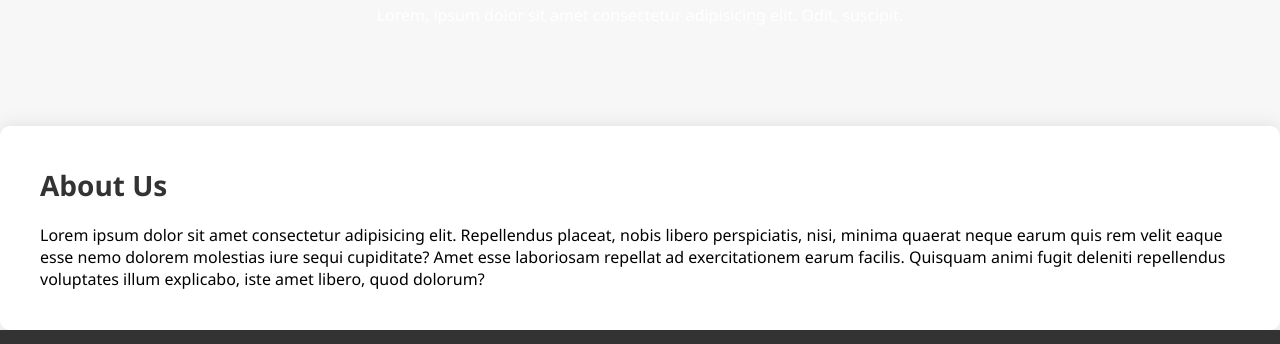
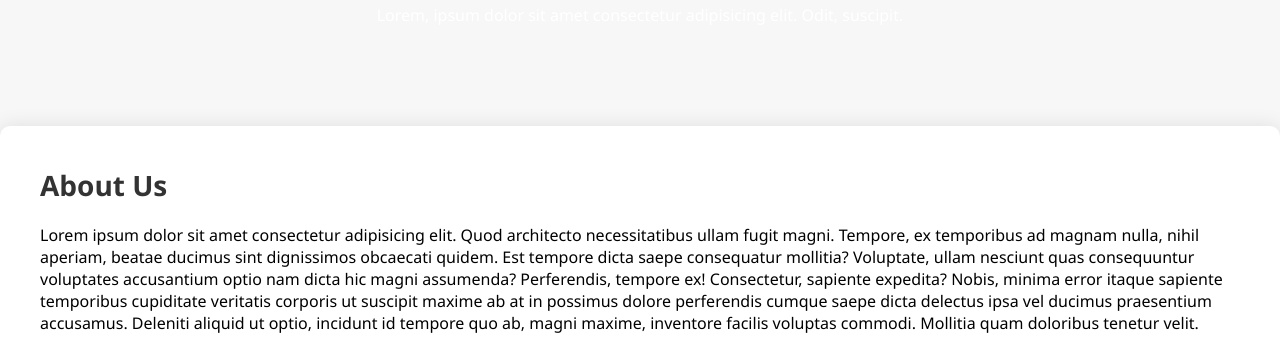
Before and after one commit to anannya-sharma/React-Start, a plain HTML site: page index.html in a window 1280 px wide. Shown: the part 270-614 px from the top of the page. Drawn offline with Linux system fonts and the light colour scheme.

Commit message:
Update index.html

```diff
--- a/index.html
+++ b/index.html
@@ -27,7 +27,7 @@
 
         <section class="content">
             <h2>About Us</h2>
-            <p>Lorem ipsum dolor sit amet consectetur adipisicing elit. Repellendus placeat, nobis libero perspiciatis, nisi, minima quaerat neque earum quis rem velit eaque esse nemo dolorem molestias iure sequi cupiditate? Amet esse laboriosam repellat ad exercitationem earum facilis. Quisquam animi fugit deleniti repellendus voluptates illum explicabo, iste amet libero, quod dolorum?</p>
+            <p>Lorem ipsum dolor sit amet consectetur adipisicing elit. Quod architecto necessitatibus ullam fugit magni. Tempore, ex temporibus ad magnam nulla, nihil aperiam, beatae ducimus sint dignissimos obcaecati quidem. Est tempore dicta saepe consequatur mollitia? Voluptate, ullam nesciunt quas consequuntur voluptates accusantium optio nam dicta hic magni assumenda? Perferendis, tempore ex! Consectetur, sapiente expedita? Nobis, minima error itaque sapiente temporibus cupiditate veritatis corporis ut suscipit maxime ab at in possimus dolore perferendis cumque saepe dicta delectus ipsa vel ducimus praesentium accusamus. Deleniti aliquid ut optio, incidunt id tempore quo ab, magni maxime, inventore facilis voluptas commodi. Mollitia quam doloribus tenetur velit.</p>
         </section>
    </main>
 
```
